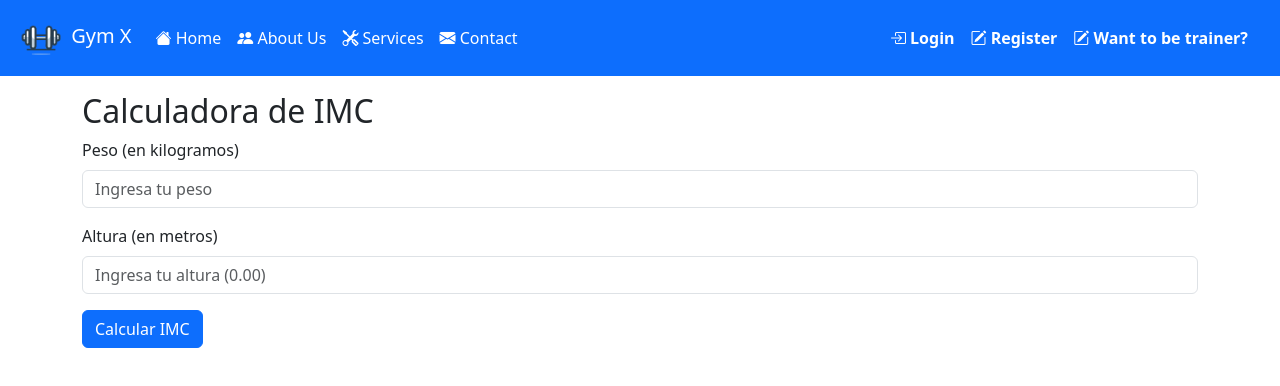
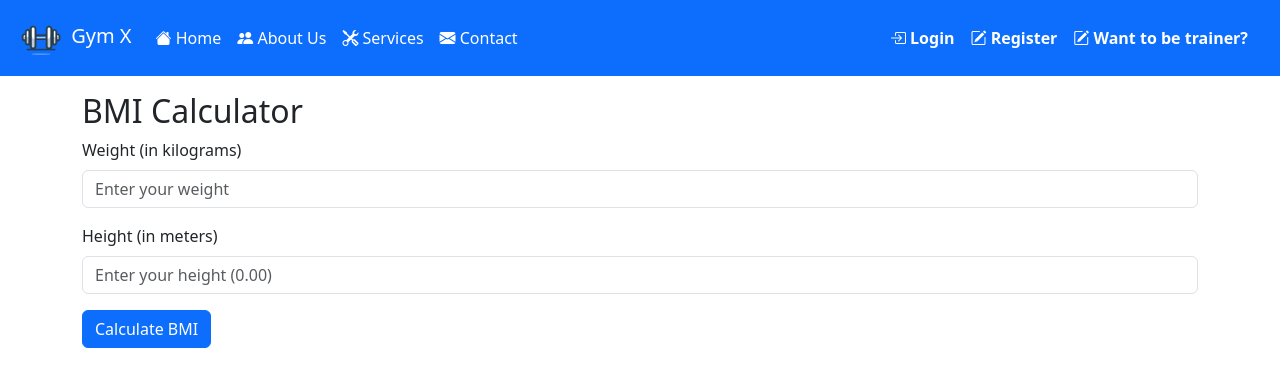
Before and after one commit to ComponentesCenfo/ComponentesProyectoFrontend, an Angular app: page /calculator in a window 1280 px wide. Shown: the top 386 px of the page. Built offline with nearby package versions, Linux system fonts and the light colour scheme.

Commit message:
Translate calculator

```diff
--- a/src/app/calculator/calculator.component.html
+++ b/src/app/calculator/calculator.component.html
@@ -1,26 +1,22 @@
 <div class="container mt-3">
-  <h2>Calculadora de IMC</h2>
+  <h2>BMI Calculator</h2>
 
-  <!-- Entrada de Peso -->
   <div class="mb-3">
-    <label for="peso" class="form-label">Peso (en kilogramos)</label>
-    <input type="number" class="form-control" id="peso" [(ngModel)]="peso" placeholder="Ingresa tu peso">
+    <label for="weight" class="form-label">Weight (in kilograms)</label>
+    <input type="number" class="form-control" id="weight" [(ngModel)]="peso" placeholder="Enter your weight">
   </div>
 
-  <!-- Entrada de Altura -->
   <div class="mb-3">
-    <label for="altura" class="form-label">Altura (en metros)</label>
-    <input type="number" class="form-control" id="altura" [(ngModel)]="altura" placeholder="Ingresa tu altura (0.00)">
+    <label for="height" class="form-label">Height (in meters)</label>
+    <input type="number" class="form-control" id="height" [(ngModel)]="altura" placeholder="Enter your height (0.00)">
   </div>
 
-  <!-- Botón para Calcular IMC -->
   <div class="mb-3">
-    <button class="btn btn-primary" (click)="calcularIMC()">Calcular IMC</button>
+    <button class="btn btn-primary" (click)="calcularIMC()">Calculate BMI</button>
   </div>
 
-  <!-- Resultado -->
   <div *ngIf="imc">
-    <p>Tu IMC es: {{ imc | number: '1.1-2' }}</p>
-    <p>Clasificación: {{ clasificacionIMC }}</p>
+    <p>Your BMI is: {{ imc | number: '1.1-2' }}</p>
+    <p>Classification: {{ clasificarIMC }}</p>
   </div>
 </div>
```
